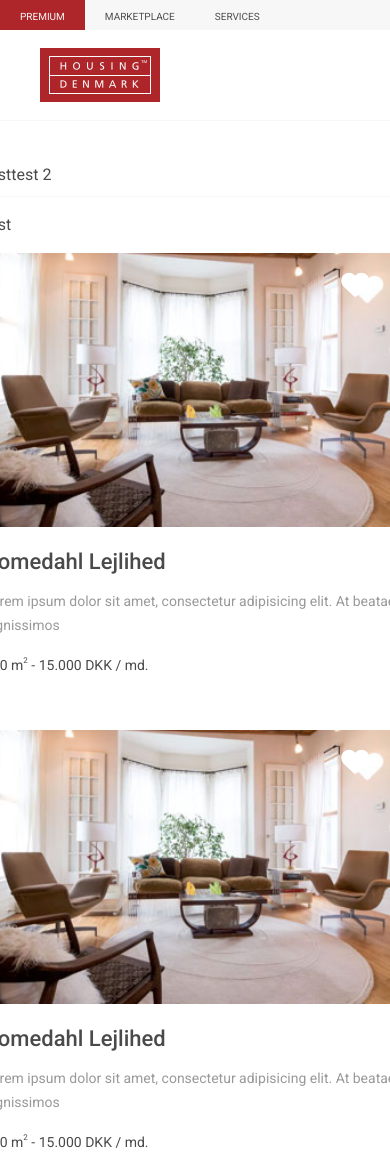
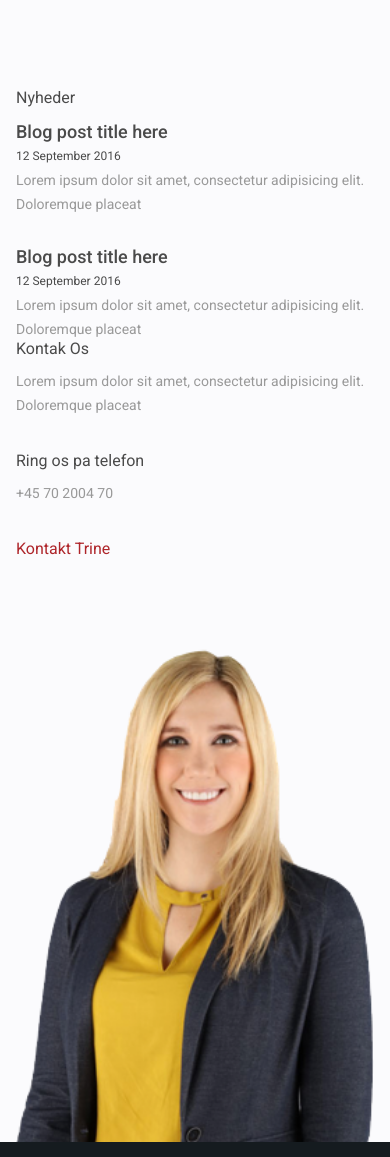
Before and after one commit to stakic-igor/houseSelect, a website: page index.html in a window 390 px wide. Shown: the top 1157 px of the page. Drawn offline with Linux system fonts and the light colour scheme.

Commit message:
fixed bottom part on responsive view

```diff
--- a/index.html
+++ b/index.html
@@ -13,61 +13,10 @@
     <link rel="stylesheet" href="css/base.css">
   </head>
   <body>
-    <header class="pre-header">
-      <nav class="top-nav">
-        <ul class="top-nav__list">
-          <li class="top-nav__list__item"><a href="#" class="top-nav__list__item__link top-nav__list__item__link--active">Premium</a></li>
-          <li class="top-nav__list__item"><a href="#" class="top-nav__list__item__link">Marketplace</a></li>
-          <li class="top-nav__list__item"><a href="#" class="top-nav__list__item__link">Services</a></li>
-        </ul>
-      </nav><!-- top nav -->
-    </header><!-- end pre header -->
-    <header class="mast-head">
-        <div class="logo">
-          <img src="img/logo.jpg" alt="Housing Denmark Logo" class="logo__img">
-        </div><!-- end logo -->
-    </header><!-- mast-head -->
-    <section class="wrapper">
-      <div class="row results">
-        <div class="filter-result col-md-9">test</div>
-        <div class="col-md-3">test 2</div>
-      </div>
-      <div class="row filter-select">
-        test
-      </div><!-- filter-select -->
-      <div class="properties">
-        <ul class="row">
-          <li class="col-md-4 properties">
-            <img src="img/house-1.jpg" alt="house" class="properties__img">
-            <i class="fa fa-heart properties__icon properties__icon--white" aria-hidden="true"></i>
-            <h3 class="properties__title">Romedahl Lejlihed</h3>
-            <p></p>
-            <p class="properties__info">Lorem ipsum dolor sit amet, consectetur adipisicing elit. At beatae dignissimos</p><!-- end properties info -->
-            <p class="properties__price">120 m<span class="sup">2</span> - 15.000 DKK / md.</p>
-          </li><!-- end properties item -->
-          <li class="col-md-4 properties">
-            <img src="img/house-1.jpg" alt="house" class="properties__img">
-            <i class="fa fa-heart properties__icon properties__icon--white" aria-hidden="true"></i>
-            <h3 class="properties__title">Romedahl Lejlihed</h3>
-            <p></p>
-            <p class="properties__info">Lorem ipsum dolor sit amet, consectetur adipisicing elit. At beatae dignissimos</p><!-- end properties info -->
-            <p class="properties__price">120 m<span class="sup">2</span> - 15.000 DKK / md.</p>
-          </li><!-- end properties item -->
-          <li class="col-md-4 properties">
-            <img src="img/house-1.jpg" alt="house" class="properties__img">
-            <i class="fa fa-heart properties__icon properties__icon--white" aria-hidden="true"></i>
-            <h3 class="properties__title">Romedahl Lejlihed</h3>
-            <p></p>
-            <p class="properties__info">Lorem ipsum dolor sit amet, consectetur adipisicing elit. At beatae dignissimos</p><!-- end properties info -->
-            <p class="properties__price">120 m<span class="sup">2</span> - 15.000 DKK / md.</p>
-          </li><!-- end properties item -->
-        </ul><!-- end properties list -->
-      </div><!-- end properties -->
-    </section><!-- end main -->
     <section class="bottom">
       <div class="wrapper">
         <div class="row">
-          <div class="col-md-4">
+          <div class="col-lg-4 col-md-6 col-sm-6 col-xs-12">
             <h3 class="heading-3 heading-3--bottom">Nyheder</h3>
             <ul class="blog-list">
               <li class="blog-list__item">
@@ -82,14 +31,14 @@
               </li><!-- blog item -->
             </ul><!-- blog list -->
           </div>
-          <div class="col-md-offset-2 col-md-4 contact">
+          <div class="col-lg-3 col-lg-offset-2 col-md-3 col-md-offset-1 col-sm-3 col-sm-offset-1 col-xs-12 contact">
             <h3 class="heading-3 heading-3--bottom">Kontak Os</h3>
             <p class="contact__paragraph">Lorem ipsum dolor sit amet, consectetur adipisicing elit. Doloremque placeat</p>
             <h3 class="heading-3 heading-3--bottom">Ring os pa telefon</h3>
             <p class="contact__paragraph">+45 70 2004 70</p>
             <a href="#" class="contact__link">Kontakt Trine</a>
           </div>
-          <div class="col-md-2">
+          <div class="col-lg-3 col-md-2 col-sm-2 col-xs-12">
             <img src="img/lady.png" alt="Contct person image" class="bottom__contact-img">
           </div>
         </div>
--- a/scss/partials/_bottom.scss
+++ b/scss/partials/_bottom.scss
@@ -3,7 +3,7 @@
   box-sizing: border-box;
   padding: 5.625rem 0;
   &__contact-img {
-    @include position(relative, $bottom: -6.450rem);
+    @include position(relative, $bottom: -5.625rem);
     display: block; //removes bottom margin on images
     width: 100%;
     height: auto;
```
Also changed, not shown: css/base.css, scss/base.scss (line endings or trailing spaces), 1 other file.
